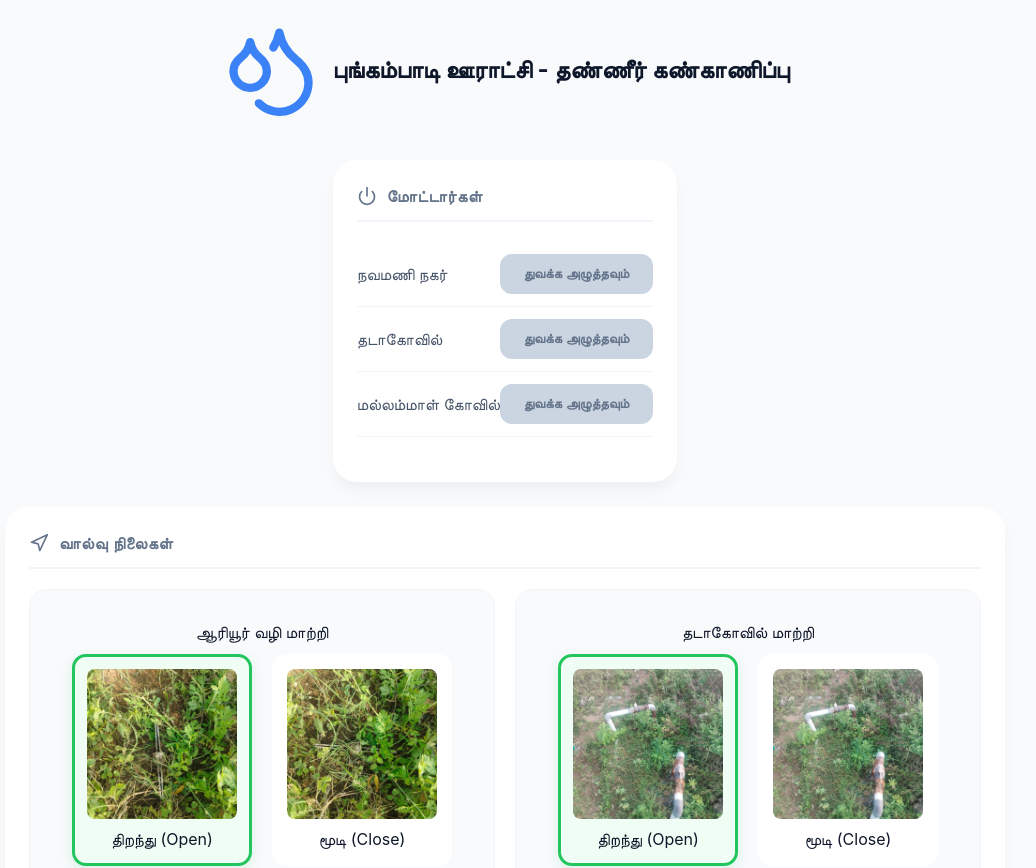
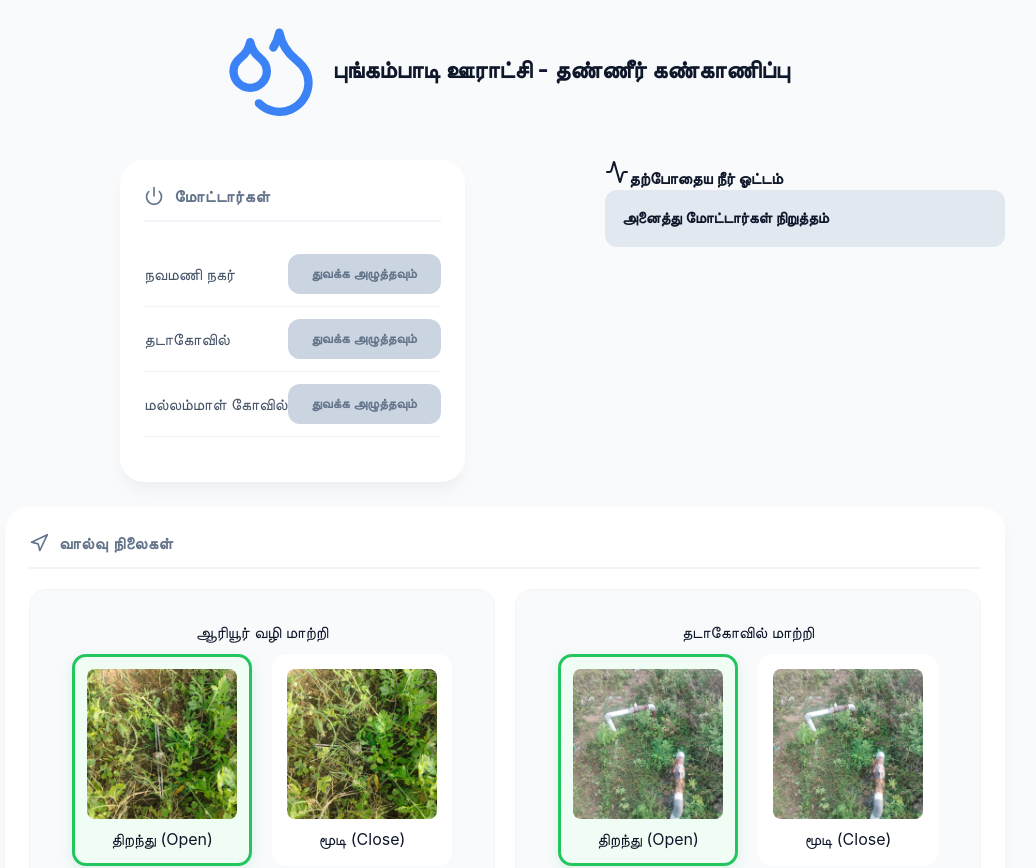
Before and after one commit to ElangoManikandan/water-flow-tracker, a React (Vite) app: page / in a window 1280 px wide. Shown: the top 868 px of the page, without its empty margins (135-1171 px from the left). Built offline with nearby package versions, Linux system fonts and the light colour scheme.

Commit message:
Adjusted cards

```diff
--- a/src/App.css
+++ b/src/App.css
@@ -77,6 +77,10 @@ body {
 .controls-container {
   display: grid;
   grid-template-columns: 1fr;
+  grid-template-areas:
+    "card3"
+    "card1"
+    "card2";
   gap: 25px;
   width: 100%;
   max-width: 650px;
@@ -93,6 +97,7 @@ body {
   /* height: 20.1rem; */
 }
 #card1 {
+  grid-area: card1;
   background: var(--card-bg);
   padding: 24px;
   border-radius: 24px;
@@ -100,6 +105,13 @@ body {
   width: 100%;
   box-sizing: border-box;
   height: 20.1rem;
+}
+
+#card2{
+   grid-area: card2;
+}
+#card3{
+   grid-area: card3;
 }
 
 .card-header {
@@ -232,6 +244,9 @@ body {
      .controls-container{
       display: grid;
       grid-template-columns: 1fr;
+      grid-template-areas:
+      "card1 card3"
+      "card2 card2";
       max-width: none;
      }
      #card1{
--- a/src/App.jsx
+++ b/src/App.jsx
@@ -103,7 +103,7 @@ function App() {
             ))}
           </div>
         </section>
-        <section className="ui-card">
+        <section className="ui-card" id='card2' >
           <div className="card-header"><Navigation size={20} /> வால்வு நிலைகள்</div>
           <div className="valve-section-list">
             {[
@@ -135,7 +135,7 @@ function App() {
           </div>
         </section>
 
-        <div className="status-card">
+        <div className="status-card"id='card3' >
           <div className="status-header">
             <Activity className={isFlowing ? 'pulse' : ''} />
             <strong>தற்போதைய நீர் ஓட்டம்</strong>
```
